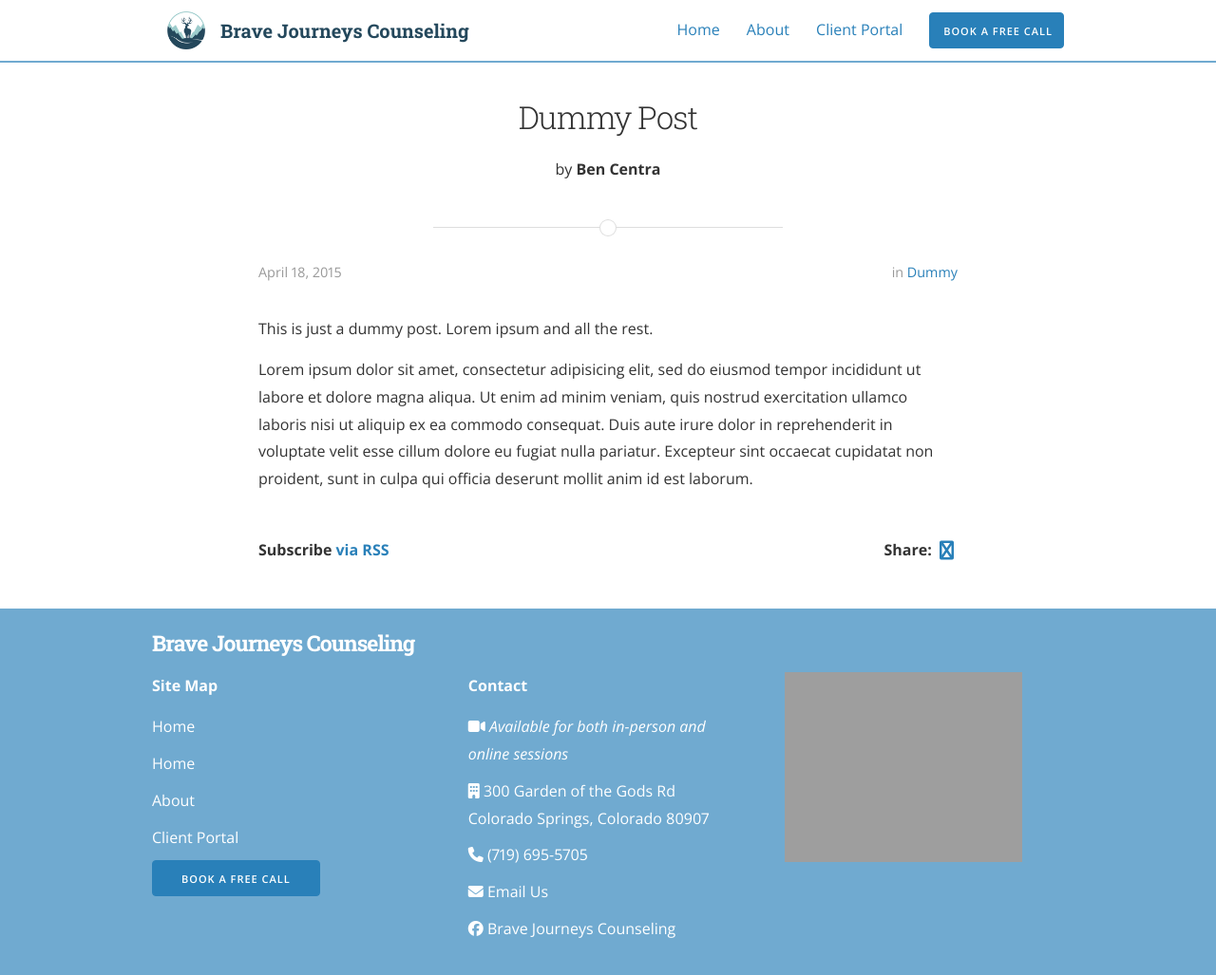
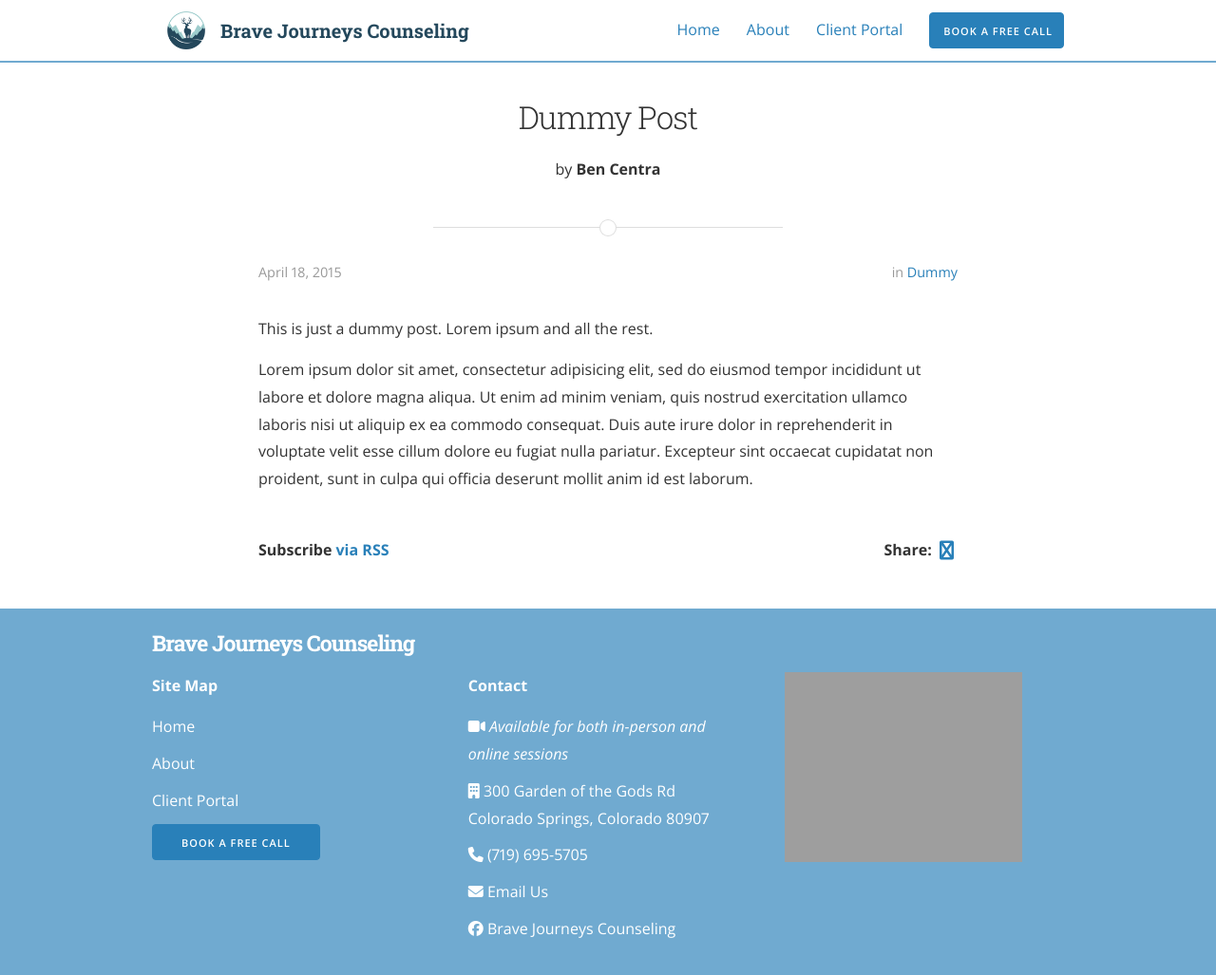
Before and after one commit to bravejourneyscounseling/bravejourneyscounseling, a Jekyll site: the page built from _posts/2015-04-18-dummy.md, in a window 1280 px wide and 1035 px high. Shown: the top 1027 px of the window at 95% size. Built offline with Jekyll 4.4.1, drawn with Linux system fonts in a browser that asks for light colours; nearby versions of some CDN libraries; grey boxes are pictures that could not be loaded.

Commit message:
Update footer.html

```diff
--- a/_includes/footer.html
+++ b/_includes/footer.html
@@ -6,7 +6,6 @@
       <p><strong>Site Map</strong></p>
 
       <ul class="pages">
-        <li><a href="">Home</a></li>
         {% include nav_links.html %}
       </ul>
     </div>
```
